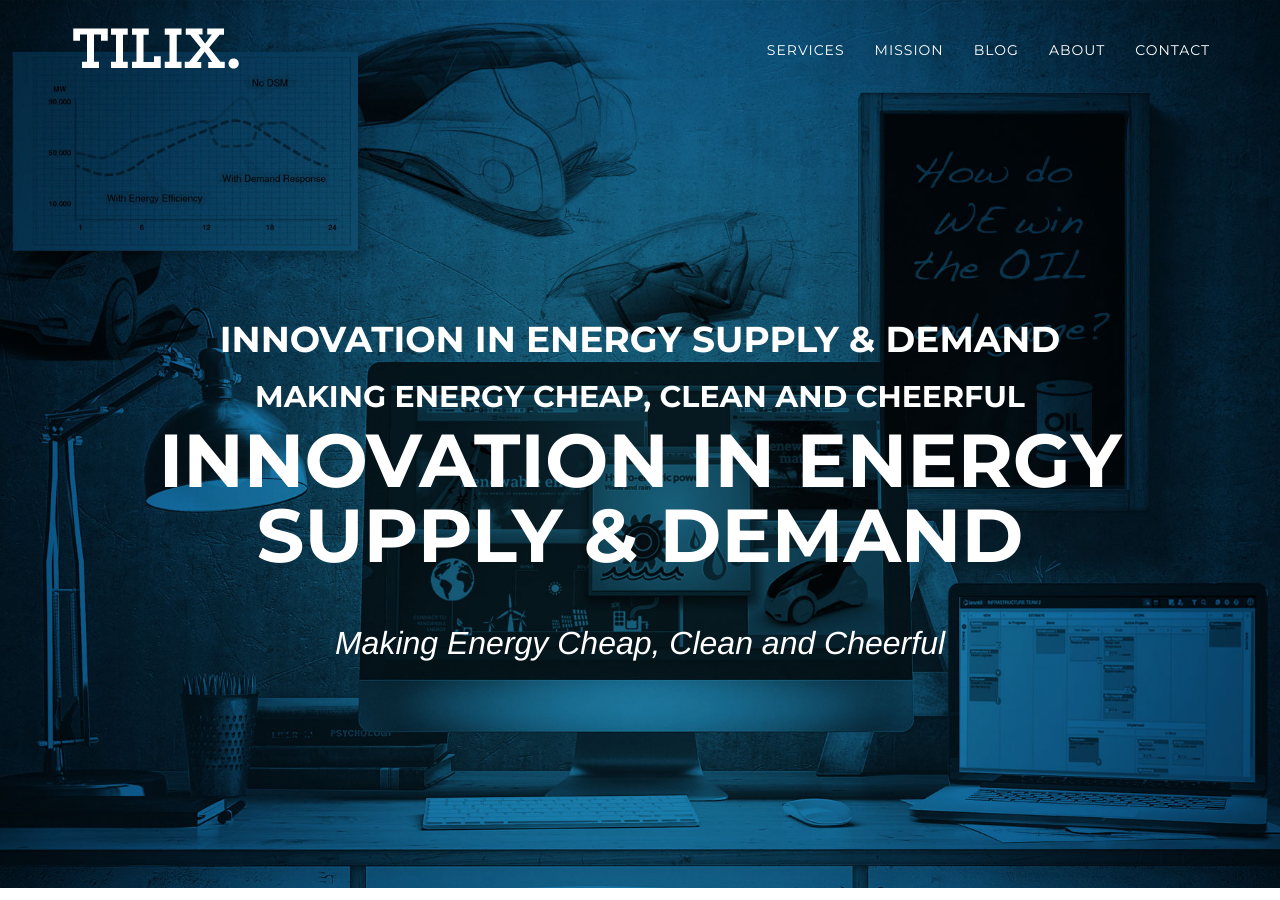
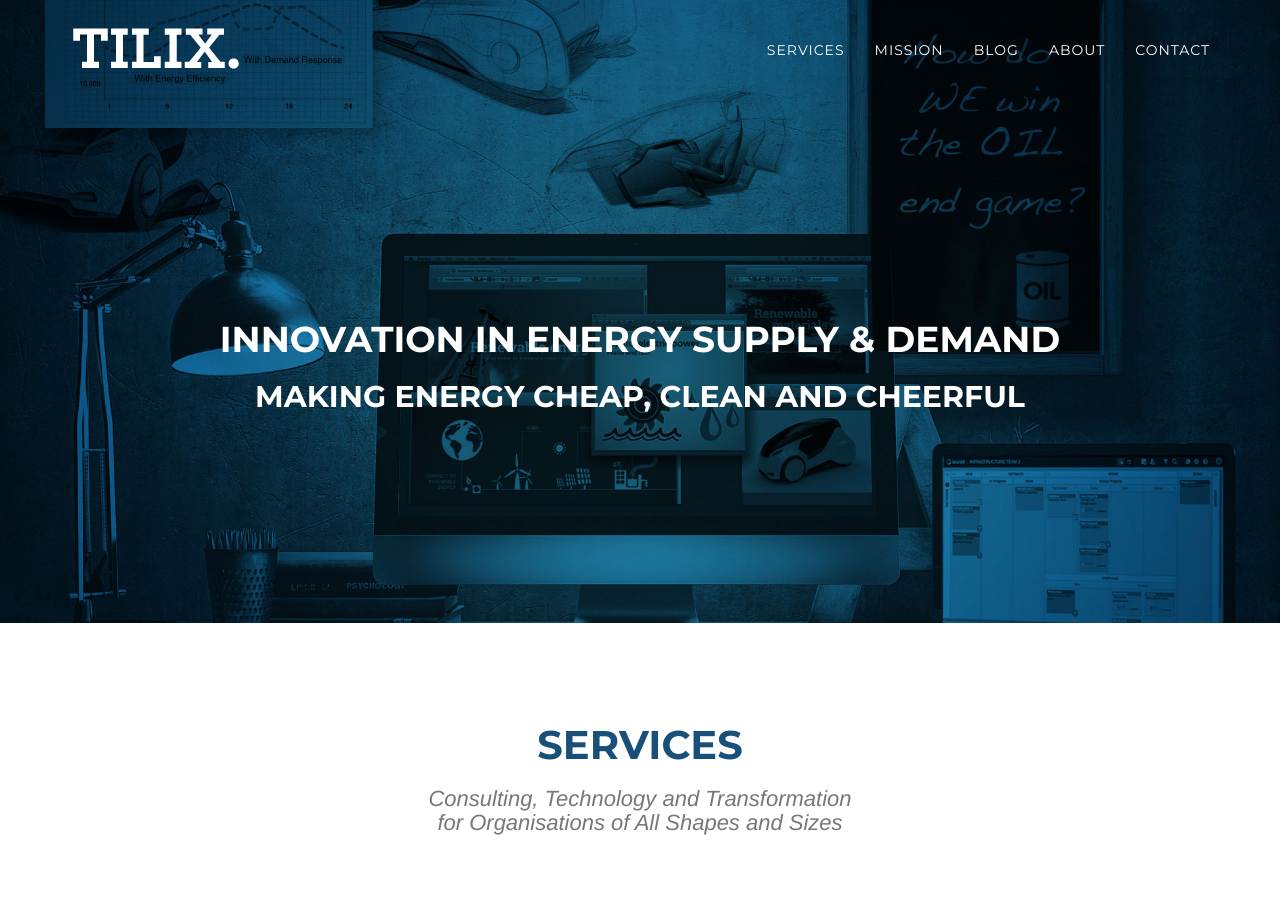
Before and after one commit to milomedia/tilix, a Jekyll site: the page built from index.html, in a window 1280 px wide and 900 px high. Built offline with Jekyll 4.4.1, drawn with Linux system fonts in a browser that asks for light colours; nearby versions of some CDN libraries; some web fonts are replaced.

Commit message:
Update index.html

```diff
--- a/index.html
+++ b/index.html
@@ -73,8 +73,6 @@
             <div class="intro-text">
 		{% capture intro-text %}{% include headline.md %}{% endcapture %}
 		{{ intro-text | markdownify }}
-                <div class="intro-heading">Innovation in Energy Supply &amp; Demand</div>
-                <div class="intro-lead-in">Making Energy Cheap, Clean and Cheerful</div>
             </div>
         </div>
     </header>
```
